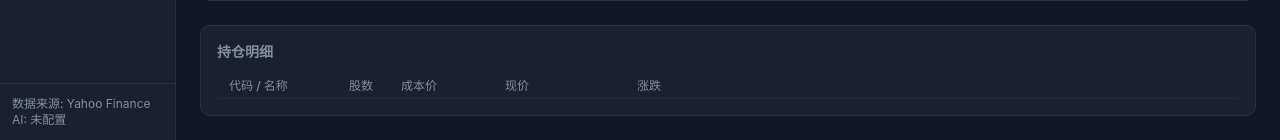
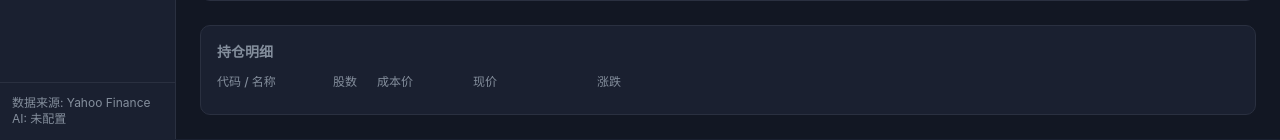
Before and after one commit to RESBI/StockTracing, a FastAPI app: page /portfolio in a window 1280 px wide. Shown: the part 758-898 px from the top of the page. Run offline with FastAPI, Linux system fonts and the light colour scheme; some libraries are stand-ins or nearby versions.

Commit message:
Fix alignment: both header and cards use px-4 with 8px gap, same parent

```diff
--- a/frontend/templates/portfolio.html
+++ b/frontend/templates/portfolio.html
@@ -42,17 +42,16 @@
     </div>
 
     <!-- Holdings detail -->
-    <div class="card p-4">
-        <h3 class="text-sm font-semibold text-mute mb-3">持仓明细</h3>
-        <div id="holdings-detail" class="space-y-1.5">
-            <div class="flex items-center px-3 py-1 text-xs text-mute font-medium border-b border-bord/50" id="holdings-header">
-                <span class="w-24 shrink-0">代码 / 名称</span>
-                <span class="w-16 shrink-0 text-center ml-1">股数</span>
-                <span class="w-24 shrink-0 ml-2">成本价</span>
-                <span class="w-24 shrink-0 ml-2">现价</span>
-                <span class="w-20 shrink-0 text-center ml-2">涨跌</span>
-            </div>
+    <div class="card py-4">
+        <h3 class="text-sm font-semibold text-mute mb-3 px-4">持仓明细</h3>
+        <div id="holdings-head" class="flex items-center px-4 mb-2 text-xs text-mute font-medium">
+            <span class="w-24 shrink-0">代码 / 名称</span>
+            <span class="w-16 shrink-0 text-center">股数</span>
+            <span class="w-24 shrink-0">成本价</span>
+            <span class="w-24 shrink-0">现价</span>
+            <span class="w-20 shrink-0 text-center">涨跌</span>
         </div>
+        <div id="holdings-detail" class="space-y-1.5"></div>
     </div>
 </div>
 {% endblock %}
@@ -103,31 +102,19 @@ function renderPies(data){
 
 function renderHoldings(holdings){
     var c=document.getElementById('holdings-detail');
-    var header=document.getElementById('holdings-header');
-    if(!holdings.length){
-        if(header)header.style.display='none';
-        c.querySelectorAll('.holding-card').forEach(function(el){el.remove()});
-        c.insertAdjacentHTML('beforeend','<p class="text-mute text-sm text-center py-4">暂无持仓</p>');
-        return;
-    }
-    if(header)header.style.display='flex';
-    // Remove old cards, keep header
-    c.querySelectorAll('.holding-card').forEach(function(el){el.remove()});
-    c.querySelectorAll('.text-mute.text-sm.text-center').forEach(function(el){el.remove()});
-    var html='';
-    holdings.forEach(function(h){
+    if(!holdings.length){c.innerHTML='<p class="text-mute text-sm text-center py-4">暂无持仓</p>';return;}
+    c.innerHTML=holdings.map(function(h){
         var cost=h.open_price*h.quantity;
         var val=h.current_price*h.quantity;
         var chgPct=((h.current_price-h.open_price)/h.open_price*100);
-        html+='<div class="holding-card card px-3 py-2 bg-[#151b28] mt-1.5"><div class="flex items-center">'+
+        return '<div class="card px-4 py-2 bg-[#151b28]"><div class="flex items-center" style="gap:8px">'+
             '<div class="w-24 shrink-0 leading-tight"><span class="font-bold text-sm block">'+h.symbol+'</span><span class="text-mute text-[10px] block">'+(h.direction==='long'?'做多':'做空')+'</span></div>'+
-            '<span class="w-16 shrink-0 text-center text-base font-bold ml-1">'+h.quantity+'</span>'+
-            '<div class="w-24 shrink-0 leading-tight ml-2"><div class="font-medium text-sm">$'+h.open_price.toFixed(2)+'</div><div class="text-[11px] text-mute">$'+cost.toFixed(2)+'</div></div>'+
-            '<div class="w-24 shrink-0 leading-tight ml-2"><div class="'+(h.pnl>=0?'up':'down')+' font-medium text-sm">$'+h.current_price.toFixed(2)+'</div><div class="'+(val>=cost?'up':'down')+' text-[11px]">$'+val.toFixed(2)+'</div></div>'+
-            '<div class="w-20 shrink-0 text-center text-xs ml-2"><span class="'+(chgPct>=0?'up':'down')+'">'+(chgPct>=0?'+':'')+chgPct.toFixed(2)+'%</span></div>'+
+            '<span class="w-16 shrink-0 text-center text-base font-bold">'+h.quantity+'</span>'+
+            '<div class="w-24 shrink-0 leading-tight"><div class="font-medium text-sm">$'+h.open_price.toFixed(2)+'</div><div class="text-[11px] text-mute">$'+cost.toFixed(2)+'</div></div>'+
+            '<div class="w-24 shrink-0 leading-tight"><div class="'+(h.pnl>=0?'up':'down')+' font-medium text-sm">$'+h.current_price.toFixed(2)+'</div><div class="'+(val>=cost?'up':'down')+' text-[11px]">$'+val.toFixed(2)+'</div></div>'+
+            '<div class="w-20 shrink-0 text-center text-xs"><span class="'+(chgPct>=0?'up':'down')+'">'+(chgPct>=0?'+':'')+chgPct.toFixed(2)+'%</span></div>'+
         '</div></div>';
-    });
-    c.insertAdjacentHTML('beforeend',html);
+    }).join('');
 }
 }
 
```
